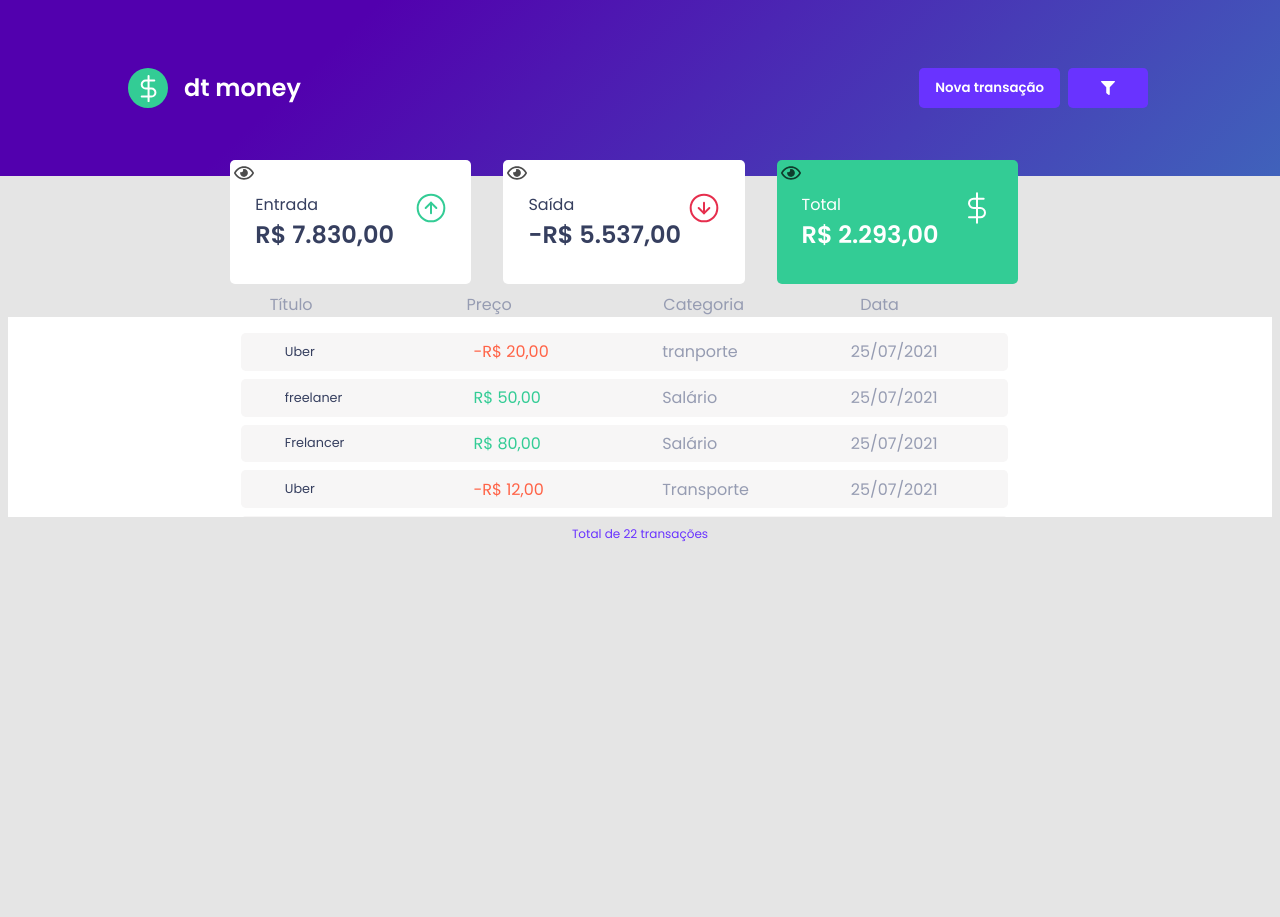
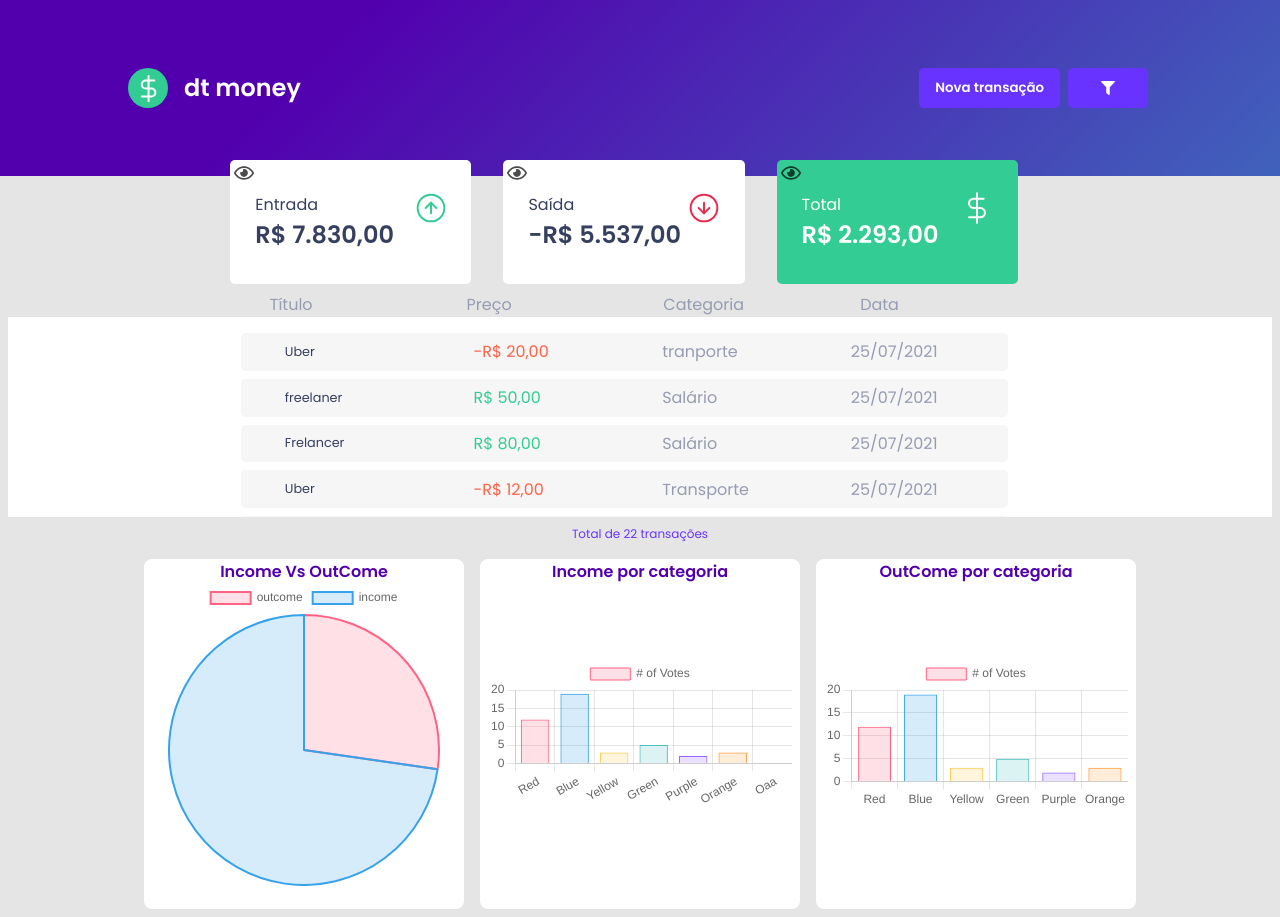
Before and after one commit to kleberMRocha/Dt-money, a React (Create React App) app: page / in a window 1280 px wide. Before the commit the page ends 800 px from the top, so only its background shows below. Built offline with nearby package versions, Linux system fonts and the light colour scheme; data requests are answered from the project's data file; what react-animations would draw is missing.

Commit message:
WIP add graficos

```diff
--- a/package.json
+++ b/package.json
@@ -7,9 +7,11 @@
     "@types/react-datepicker": "^4.1.3",
     "@types/react-modal": "^3.12.1",
     "axios": "^0.21.1",
+    "chart.js": "^3.5.0",
     "json-server": "^0.16.3",
     "react": "^17.0.2",
     "react-animations": "^1.0.0",
+    "react-chartjs-2": "^3.0.4",
     "react-datepicker": "^4.1.1",
     "react-dom": "^17.0.2",
     "react-modal": "^3.14.3",
--- a/src/components/Header/filters/style.ts
+++ b/src/components/Header/filters/style.ts
@@ -1,15 +1,15 @@
 import styled, { keyframes } from 'styled-components';
 import { fadeInRight } from 'react-animations';
 
-const bounceAnimation = keyframes`${fadeInRight}`;
+const fadeInRightAnimation = keyframes`${fadeInRight}`;
 
 export const ContainerFiltros = styled.aside`
-  position: absolute;
-  animation: 0.5s ${bounceAnimation};
+  position: fixed;
+  animation: 0.5s ${fadeInRightAnimation};
   display: flex;
+  min-height: 100%;
   right: 0;
   flex-direction: column;
-  height: 100%;
   padding: 8px;
   z-index: 9999;
   background-color: #310e68;
--- a/src/components/Table/index.tsx
+++ b/src/components/Table/index.tsx
@@ -39,7 +39,7 @@ export const Table: React.FC<ITable> = ({ transaction }) => {
       <span className="transactionCount">
         {transaction.length !== 0
           ? `Total de ${transaction.length} transações `
-          : 'Nada encontrado tente limpar os iltros e tente novamente'}
+          : 'Nada encontrado tente limpar os filtros e tente novamente'}
       </span>
     </>
   );
--- /dev/null
+++ b/src/components/charts/index.tsx
@@ -0,0 +1,134 @@
+import React from 'react';
+import { Pie, Bar } from 'react-chartjs-2';
+import { ITransactionsList } from '../../pages/Dashboard';
+import { ContainerPieChart } from './style';
+
+interface IChart {
+  title: string;
+  data: ITransactionsList[];
+  type: 'incomeVsOutcome' | 'categoriasIncome' | 'categoriasOutcome';
+}
+
+const strategy = {
+  incomeVsOutcome: (data: ITransactionsList[]) => {
+    const array = data.map((t) => t.transaction.tipo.trim());
+    const count = { income: 0, outcome: 0 };
+
+    array.forEach((t) => {
+      if (t === 'outcome') {
+        count.outcome = count.outcome += 1;
+        return;
+      }
+      count.income = count.income += 1;
+    });
+
+    const uniqueItems = array.filter(
+      (value, index, array) => array.indexOf(value) === index
+    );
+
+    const chartInfos = {
+      labels: uniqueItems,
+      datasets: [
+        {
+          data: [count.income, count.outcome],
+          backgroundColor: [
+            'rgba(255, 99, 132, 0.2)',
+            'rgba(54, 162, 235, 0.2)',
+          ],
+          borderColor: ['rgba(255, 99, 132, 1)', 'rgba(54, 162, 235, 1)'],
+          borderWidth: 2,
+        },
+      ],
+    };
+
+    return chartInfos;
+  },
+  categoriasIncome: (data: ITransactionsList[]) => {
+    const dataChart = {
+      labels: ['Red', 'Blue', 'Yellow', 'Green', 'Purple', 'Orange'],
+      datasets: [
+        {
+          label: '# of Votes',
+          data: [12, 19, 3, 5, 2, 3],
+          backgroundColor: [
+            'rgba(255, 99, 132, 0.2)',
+            'rgba(54, 162, 235, 0.2)',
+            'rgba(255, 206, 86, 0.2)',
+            'rgba(75, 192, 192, 0.2)',
+            'rgba(153, 102, 255, 0.2)',
+            'rgba(255, 159, 64, 0.2)',
+          ],
+          borderColor: [
+            'rgba(255, 99, 132, 1)',
+            'rgba(54, 162, 235, 1)',
+            'rgba(255, 206, 86, 1)',
+            'rgba(75, 192, 192, 1)',
+            'rgba(153, 102, 255, 1)',
+            'rgba(255, 159, 64, 1)',
+          ],
+          borderWidth: 1,
+        },
+      ],
+    };
+
+    return dataChart;
+  },
+  categoriasOutcome: (data: ITransactionsList[]) => {
+    const dataChart = {
+      labels: ['Red', 'Blue', 'Yellow', 'Green', 'Purple', 'Orange', 'Oaa'],
+      datasets: [
+        {
+          label: '# of Votes',
+          data: [12, 19, 3, 5, 2, 3],
+          backgroundColor: [
+            'rgba(255, 99, 132, 0.2)',
+            'rgba(54, 162, 235, 0.2)',
+            'rgba(255, 206, 86, 0.2)',
+            'rgba(75, 192, 192, 0.2)',
+            'rgba(153, 102, 255, 0.2)',
+            'rgba(255, 159, 64, 0.2)',
+          ],
+          borderColor: [
+            'rgba(255, 99, 132, 1)',
+            'rgba(54, 162, 235, 1)',
+            'rgba(255, 206, 86, 1)',
+            'rgba(75, 192, 192, 1)',
+            'rgba(153, 102, 255, 1)',
+            'rgba(255, 159, 64, 1)',
+          ],
+          borderWidth: 1,
+        },
+      ],
+    };
+
+    return dataChart;
+  },
+};
+
+export const PieChart: React.FC<IChart> = ({ title, data, type }) => {
+  return (
+    <ContainerPieChart>
+      <h2>{title}</h2>
+      <Pie data={strategy[type](data)} />
+    </ContainerPieChart>
+  );
+};
+
+const options = {
+  scales: {
+    yAxes: [
+      {
+        ticks: {
+          beginAtZero: true,
+        },
+      },
+    ],
+  },
+};
+
+export const VerticalBarChart: React.FC<IChart> = ({ data, title, type }) => (
+  <ContainerPieChart>
+    <h2>{title}</h2>
+    <Bar data={strategy[type](data)} options={options} />
+  </ContainerPieChart>
+);
--- /dev/null
+++ b/src/components/charts/style.ts
@@ -0,0 +1,31 @@
+import styled from 'styled-components';
+
+interface ITypeChart {
+  type?: 'incomeVsOutcome';
+}
+
+export const ContainerPieChart = styled.div<ITypeChart>`
+  position: relative;
+  display: flex;
+  flex-direction: column;
+  align-items: center;
+  justify-content: space-evenly;
+  background-color: #ffffff;
+  padding: 8px;
+  margin: 8px;
+
+  max-width: 320px;
+  max-height: 350px;
+
+  min-width: 320px;
+  min-height: 350px;
+
+  border-radius: 8px;
+  h2 {
+    position: absolute;
+    top: 0;
+    font-size: 16px;
+    text-align: center;
+    color: #5200ae;
+  }
+`;
--- a/src/pages/Dashboard.tsx
+++ b/src/pages/Dashboard.tsx
@@ -8,6 +8,8 @@ import { Request, ITransactions } from '../services/requests';
 import { Loader } from '../components/Loader';
 import { IUpadeDatas } from '../components/Header/filters/filters';
 import { getFomat } from '../utils/getFormat';
+import { PieChart, VerticalBarChart } from '../components/charts/index';
+import { ChartContainer } from './style';
 
 export interface ITransactionsList {
   id: number;
@@ -120,8 +122,27 @@ export const Dashboard: React.FC = () => {
         <Card type="outcome" transaction={transaction} />
         <Card type="total" transaction={transaction} />
       </Contanainer>
-      {!isLoading ? (
-        <Table transaction={transaction} />
+      {!isLoading && transaction.length ? (
+        <>
+          <Table transaction={transaction} />
+          <ChartContainer>
+            <PieChart
+              data={transaction}
+              title="Income Vs OutCome"
+              type="incomeVsOutcome"
+            />
+            <VerticalBarChart
+              data={transaction}
+              title="Income por categoria"
+              type="categoriasOutcome"
+            />
+            <VerticalBarChart
+              data={transaction}
+              title="OutCome por categoria"
+              type="categoriasIncome"
+            />
+          </ChartContainer>
+        </>
       ) : (
         <div className="loadContainer">
           <Loader />
--- /dev/null
+++ b/src/pages/style.ts
@@ -0,0 +1,15 @@
+import styled from 'styled-components';
+
+export const ChartContainer = styled.div`
+  display: flex;
+  justify-content: center;
+  align-items: center;
+  flex-wrap: wrap;
+  div + div {
+    margin: 8px;
+  }
+  @media (max-width: 800px) {
+    max-width: 300px;
+    margin: 0 auto;
+  }
+`;
--- a/src/styles/global.ts
+++ b/src/styles/global.ts
@@ -18,7 +18,7 @@ export const CreateGlobalStyle = createGlobalStyle`
     background-color: #F4F4F4;
 }
 ::-webkit-scrollbar {
-    width: 16px;
+    width: 10px;
     background: #F4F4F4;
 }
 ::-webkit-scrollbar-thumb {
```
Also changed, not shown: 1 other file (tests, documents, lock files or other folders).
